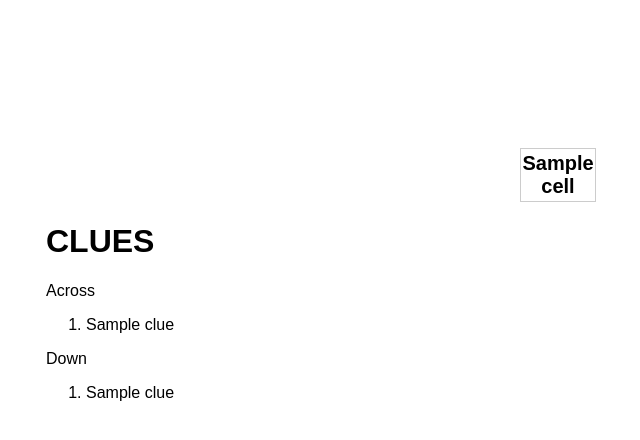
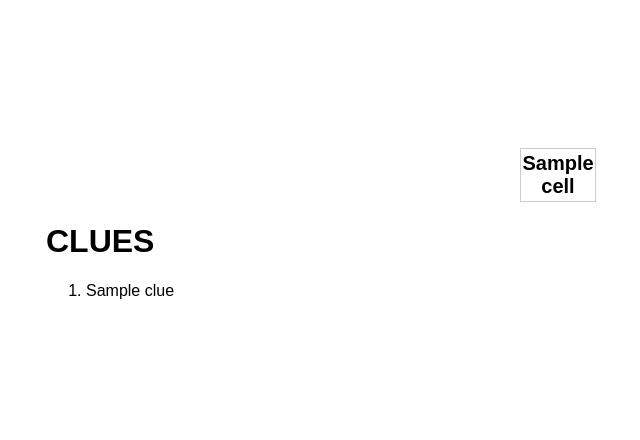
Before and after one commit to shanbhxg/crossword-generator, a Flask app: template templates/crossword.html in a window 1280 px wide. Shown: the top 440 px of the page, without its empty margins (82-722 px from the left). Run offline with Flask 3, Linux system fonts and the light colour scheme; the template is opened without the code that fills it: most values are stand-ins (such as "Sample title", 1, 10 or a date in 2020); parts of the project's set-up code (start-up, migrations or seed data) failed here and were passed over.

Commit message:
Random words done.

```diff
--- a/app.py
+++ b/app.py
@@ -5,8 +5,10 @@ from flask import Flask, render_template
 import nltk
 from nltk.corpus import wordnet
 nltk.download('wordnet')
+nltk.download('omw-1.4')
 
 app = Flask(__name__)
+app.secret_key = 'abc'
 
 def get_random_words(num_words):
     random_words = []
@@ -20,11 +22,10 @@ def get_random_words(num_words):
         if 3 <= len(word) <= 8:
             random_words.append(word)
     return random_words
-# Sample list of words for testing
-# generating a list of random words using the wordnet corpus
-num_words = 10  # Change the number of random words as needed
+
+
+num_words = 5  # Change the number of random words as needed
 word_list = get_random_words(num_words)
-ans = word_list
 grid_size = max(len(word) for word in word_list) + 1
 
 def generate_crossword(word_list, grid_size):
@@ -71,28 +72,21 @@ def generate_crossword(word_list, grid_size):
 def generate_crossword_clues(words):
     clues = {}
     for word in words:
-        # Find the first synset (sense) of the word in WordNet
-        synsets = wordnet.synsets(word)
-        if synsets:
-            # Use the definition of the first synset as the clue
-            clues[word] = synsets[0].definition()
-        else:
-            # If no definition is found, provide a default message
-            clues[word] = "No definition found"
+        # synonyms of the word
+        syns = wordnet.synsets(word)
+        clue = ''
+        if syns:
+            clue = syns[0].definition()
+        clues[word] = clue
     return clues
 
 @app.route('/')
 def crossword():
-    word_list = get_random_words(10)
-    ans = word_list
+    word_list = get_random_words(5)
     grid_size = max(len(word) for word in word_list) + 1
+    clues = generate_crossword_clues(word_list)
     crossword_grid = generate_crossword(word_list, grid_size)
-    word_list = ans
-    # Generate clues
-    clues = generate_crossword_clues(word_list)
-    across_clues = {i: clues[word] for i, word in enumerate(word_list)}
-    down_clues = {i: clues[word] for i, word in enumerate(word_list, len(word_list))}
-    return render_template('crossword.html', grid=crossword_grid, across=across_clues, down=down_clues)
+    return render_template('crossword.html', grid=crossword_grid, clues=clues)
 
 if __name__ == '__main__':
     app.run(debug=True)
--- a/templates/crossword.html
+++ b/templates/crossword.html
@@ -50,15 +50,8 @@
         {% endfor %}
     </table>
     <h1>CLUES</h1>
-    <p>Across</p>
     <ol>
-        {% for clue in across %}
-        <li>{{ clue }}</li>
-        {% endfor %}
-    </ol>
-    <p>Down</p>
-    <ol>
-        {% for clue in down %}
+        {% for clue in clues %}
         <li>{{ clue }}</li>
         {% endfor %}
     </ol>
```
